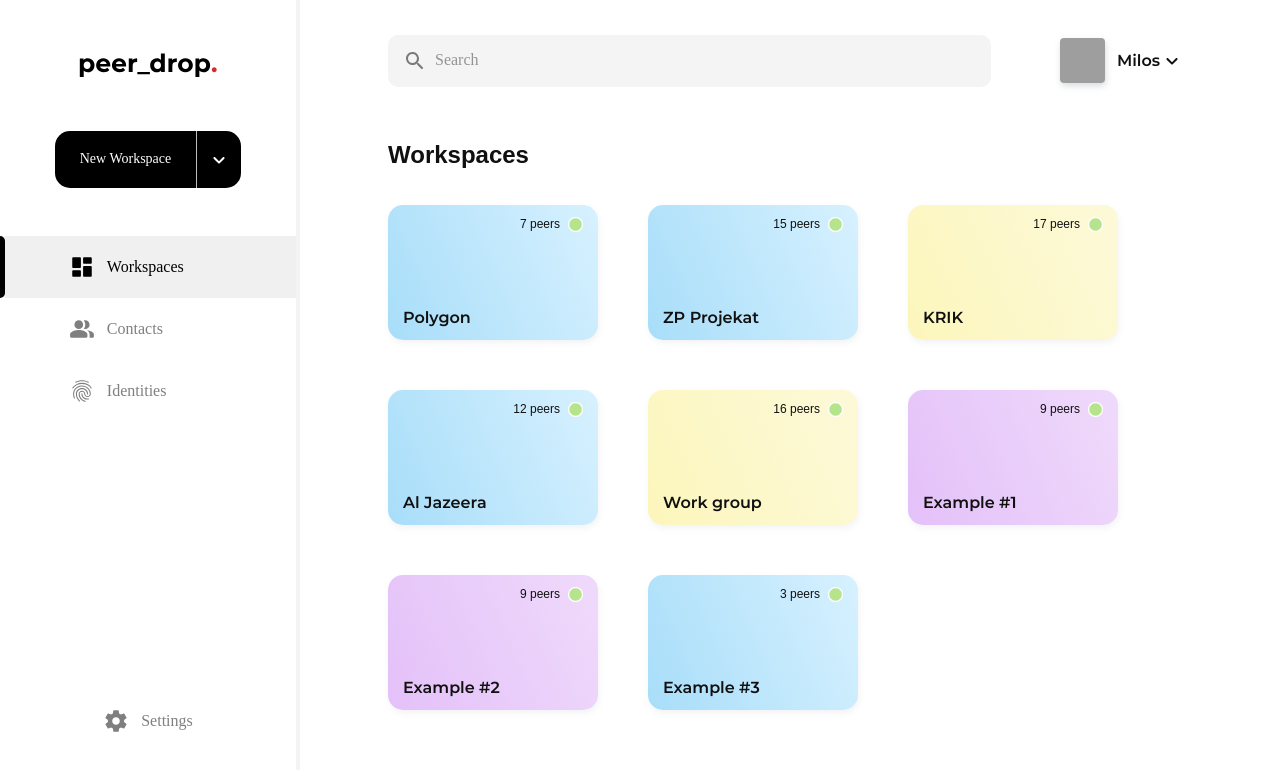
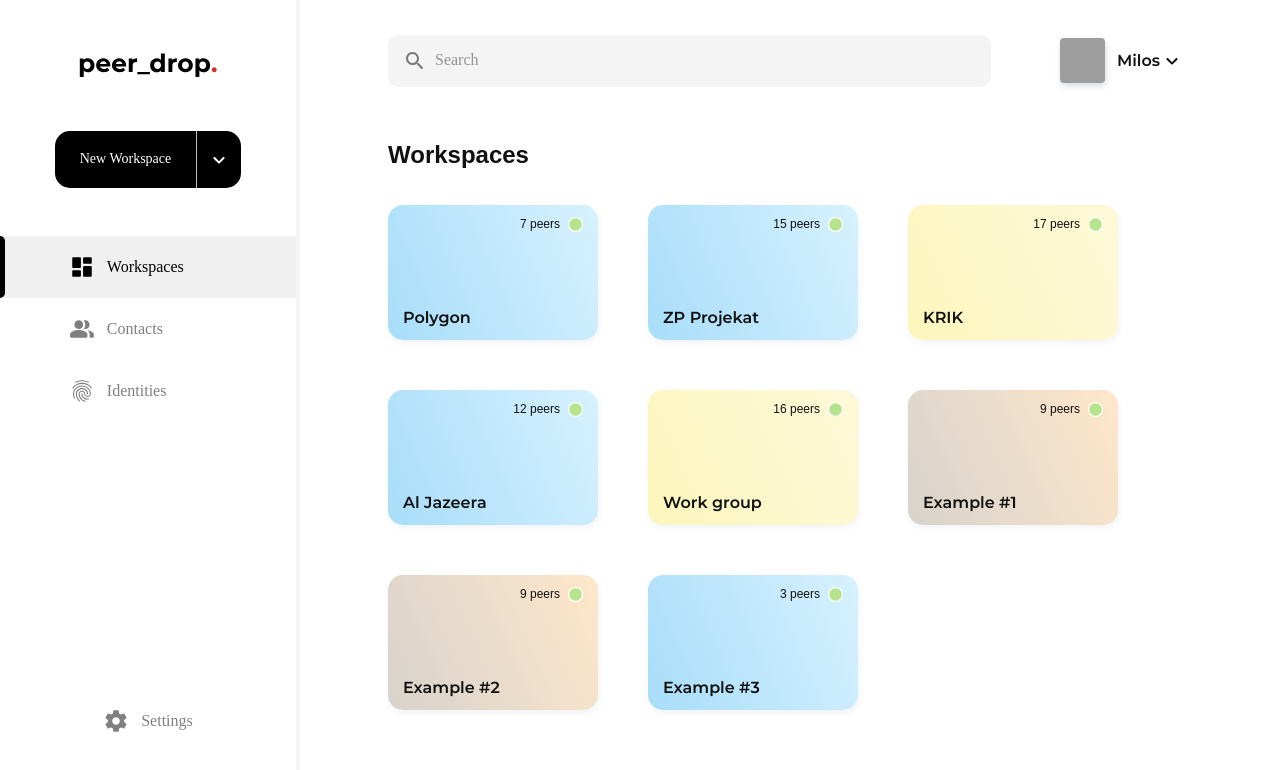
Before and after one commit to zivkovicmilos/peer_drop, a React (Create React App) app in the folder web-ui/: page /workspaces in a window 1280 px wide. Shown: the top 770 px of the page. Built offline with nearby package versions, Linux system fonts and the light colour scheme; grey boxes are pictures that could not be loaded; a web font is replaced by a local one.

Commit message:
Add a new gradient color, add the icons package

```diff
--- a/web-ui/package.json
+++ b/web-ui/package.json
@@ -16,6 +16,7 @@
     "@types/jest": "^26.0.15",
     "@types/react": "^17.0.19",
     "@types/react-dom": "^17.0.9",
+    "@types/react-file-icon": "^1.0.1",
     "@types/react-router-dom": "^5.1.8",
     "ajv": "^8.6.2",
     "axios": "^0.21.1",
@@ -29,6 +30,7 @@
     "react": "^17.0.2",
     "react-dom": "^17.0.2",
     "react-dropzone": "^11.3.4",
+    "react-file-icon": "^1.1.0",
     "react-router-dom": "^5.2.1",
     "react-scripts": "4.0.3",
     "typescript": "^4.1.2",
--- a/web-ui/src/components/atoms/SingleWorkspace/SingleWorkspace.tsx
+++ b/web-ui/src/components/atoms/SingleWorkspace/SingleWorkspace.tsx
@@ -12,7 +12,7 @@ const SingleWorkspace: FC<ISingleWorkspaceProps> = (props) => {
   const classes = useStyles();
 
   const generateBackgroundColor = () => {
-    switch (getRandomNum(0, 4)) {
+    switch (getRandomNum(0, 5)) {
       case 0:
         return theme.palette.workspaceGradients.lightBlue;
       case 1:
@@ -23,6 +23,8 @@ const SingleWorkspace: FC<ISingleWorkspaceProps> = (props) => {
         return theme.palette.workspaceGradients.lightPink;
       case 4:
         return theme.palette.workspaceGradients.lightPurple;
+      case 5:
+        return theme.palette.workspaceGradients.lightBrown;
     }
   };
 
--- a/web-ui/src/theme/createPalette.d.ts
+++ b/web-ui/src/theme/createPalette.d.ts
@@ -34,4 +34,5 @@ interface CustomWorkspaceGradients {
   lightYellow: string;
   lightPurple: string;
   lightPink: string;
+  lightBrown: string
 }
--- a/web-ui/src/theme/theme.ts
+++ b/web-ui/src/theme/theme.ts
@@ -36,7 +36,8 @@ const theme: Theme = createTheme({
       lightGreen: 'linear-gradient(66.19deg, #D0F4DE 2.2%, #EEFBF3 100%)',
       lightPink: 'linear-gradient(66.19deg, #FF99C8 2.2%, #FFADD3 100%)',
       lightPurple: 'linear-gradient(66.19deg, #E4C1F9 2.2%, #EFDAFB 100%)',
-      lightYellow: 'linear-gradient(66.19deg, #FCF6BD 2.2%, #FDF9D8 100%)'
+      lightYellow: 'linear-gradient(66.19deg, #FCF6BD 2.2%, #FDF9D8 100%)',
+      lightBrown: 'linear-gradient(66.19deg, #D8D3CC 2.2%, #FFE7CA 100%)'
     }
   },
   typography: {
```
Also changed, not shown: 1 other file (tests, documents, lock files or other folders).
